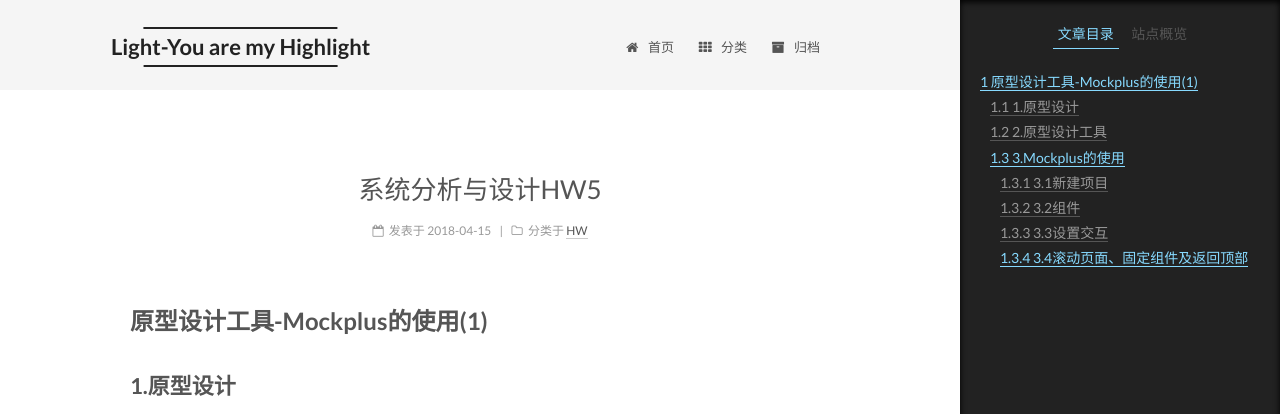
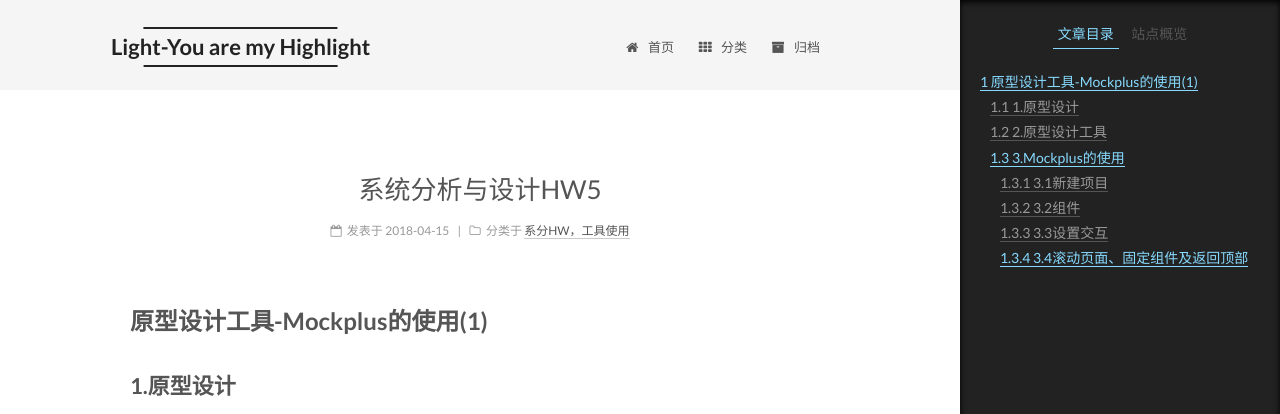
Before and after one commit to joyceyj/joyceyj.github.io, a Jekyll site: the page built from _posts/2018-04-15-SAD-HW5.md, in a window 1280 px wide. Shown: the top 414 px of the page. Built offline with Jekyll 4.4.1, drawn with Linux system fonts in a browser that asks for light colours.

Commit message:
修改分类和标签

```diff
--- a/_posts/2018-04-15-SAD-HW5.md
+++ b/_posts/2018-04-15-SAD-HW5.md
@@ -2,7 +2,8 @@
 layout: post
 title: 系统分析与设计HW5
 date: 2018-04-15
-categories: HW
+categories: 系分HW，工具使用
+tag: 系统分析与设计
 ---
 
 # 原型设计工具-Mockplus的使用(1)
```
